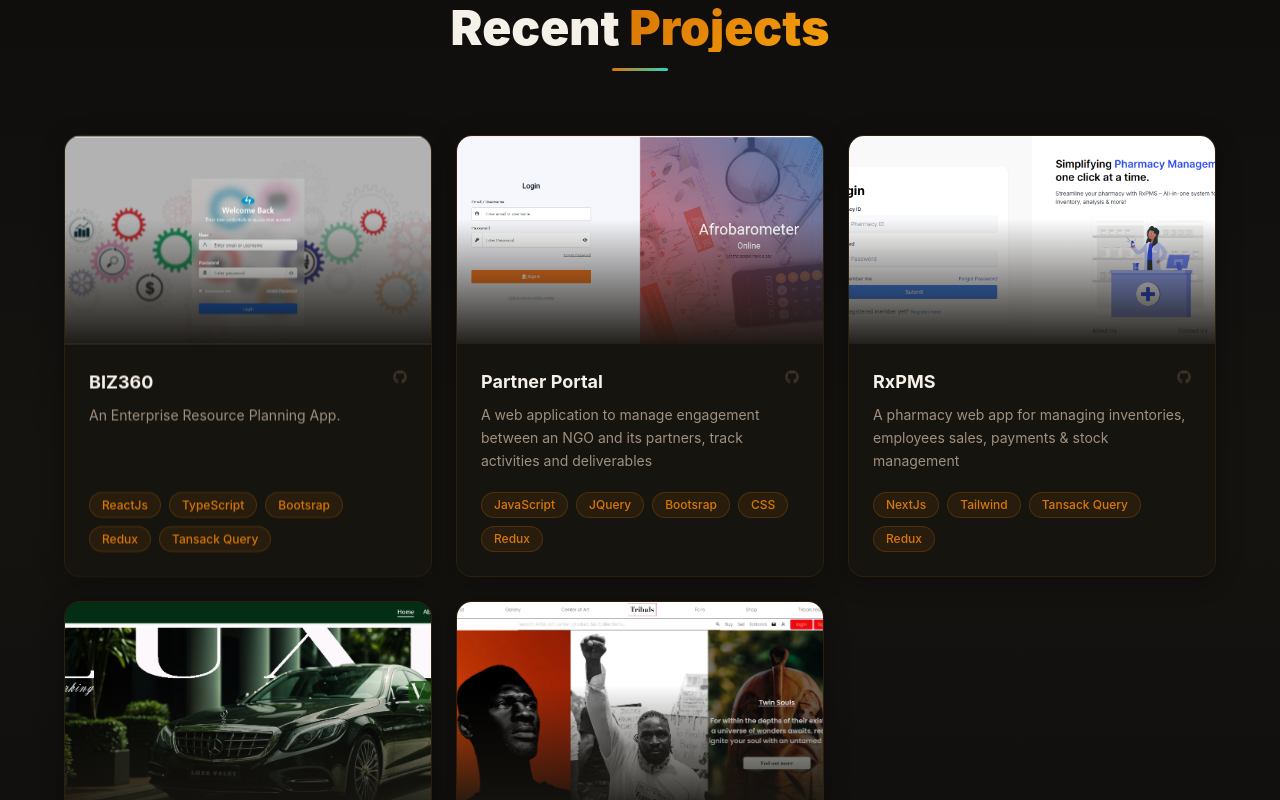
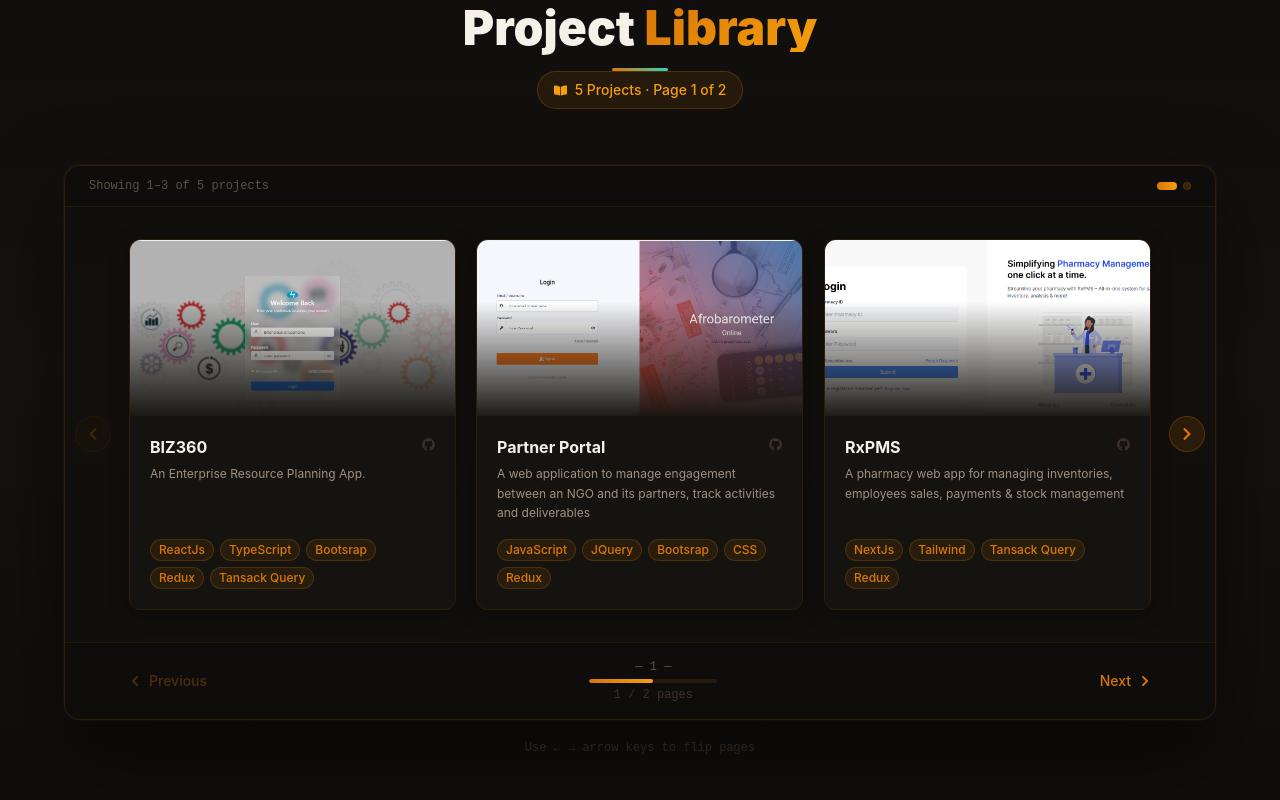
Before and after one commit to aneallaryea100/aneallaryea, a React (Create React App) app: page / in a window 1280 px wide. Shown: the part 920-1720 px from the top of the page. Built offline with nearby package versions, Linux system fonts and the light colour scheme.

Commit message:
update project section

```diff
--- a/src/component/projects/projects.jsx
+++ b/src/component/projects/projects.jsx
@@ -1,18 +1,18 @@
-import { useEffect, useRef } from "react";
+import { useState, useEffect, useRef, useCallback } from "react";
 import projectData from "../../data/projectData";
-import { FaExternalLinkAlt, FaGithub } from "react-icons/fa";
+import { FaExternalLinkAlt, FaGithub, FaChevronLeft, FaChevronRight, FaBookOpen } from "react-icons/fa";
 
+const PER_PAGE = 3; // projects per "page spread"
+const TOTAL    = projectData.length;
+const PAGES    = Math.ceil(TOTAL / PER_PAGE);
+
+/* ── useReveal for section header ─────────────────────────────── */
 function useReveal() {
   const ref = useRef(null);
   useEffect(() => {
     const observer = new IntersectionObserver(
-      ([entry]) => {
-        if (entry.isIntersecting) {
-          entry.target.classList.add("revealed");
-          observer.unobserve(entry.target);
-        }
-      },
-      { threshold: 0.12, rootMargin: "0px 0px -40px 0px" }
+      ([entry]) => { if (entry.isIntersecting) { entry.target.classList.add("revealed"); observer.unobserve(entry.target); } },
+      { threshold: 0.1 }
     );
     const el = ref.current;
     if (el) observer.observe(el);
@@ -21,130 +21,99 @@ function useReveal() {
   return ref;
 }
 
-function ProjectCard({ project, index }) {
-  const ref = useRef(null);
-
-  useEffect(() => {
-    const observer = new IntersectionObserver(
-      ([entry]) => {
-        if (entry.isIntersecting) {
-          setTimeout(() => entry.target.classList.add("revealed"), index * 110);
-          observer.unobserve(entry.target);
-        }
-      },
-      { threshold: 0.1 }
-    );
-    const el = ref.current;
-    if (el) observer.observe(el);
-    return () => el && observer.unobserve(el);
-  }, [index]);
-
-  const openLink = (url, e) => {
-    e.preventDefault();
-    e.stopPropagation();
-    window.open(url, "_blank");
-  };
+/* ── Single project card ───────────────────────────────────────── */
+function ProjectCard({ project }) {
+  const openLink = (url, e) => { e.preventDefault(); e.stopPropagation(); window.open(url, "_blank"); };
+  const hasLinks = project.livedemo || project.github;
 
   return (
     <article
-      ref={ref}
-      className="reveal group relative rounded-2xl overflow-hidden transition-all duration-500 hover:-translate-y-2 flex flex-col"
+      className="group relative rounded-xl overflow-hidden flex flex-col h-full transition-all duration-400 hover:-translate-y-1"
       style={{
-        background: "rgba(22,20,15,0.9)",
+        background: "rgba(22,20,15,0.95)",
         border: "1px solid rgba(217,119,6,0.12)",
-        boxShadow: "0 4px 24px rgba(0,0,0,0.3)",
+        boxShadow: "0 4px 20px rgba(0,0,0,0.3)",
         willChange: "transform",
       }}
       onMouseEnter={(e) => {
-        e.currentTarget.style.borderColor = "rgba(217,119,6,0.4)";
-        e.currentTarget.style.boxShadow = "0 8px 40px rgba(217,119,6,0.12), 0 2px 8px rgba(0,0,0,0.4)";
+        e.currentTarget.style.borderColor = "rgba(217,119,6,0.38)";
+        e.currentTarget.style.boxShadow   = "0 8px 36px rgba(217,119,6,0.1), 0 2px 8px rgba(0,0,0,0.4)";
       }}
       onMouseLeave={(e) => {
         e.currentTarget.style.borderColor = "rgba(217,119,6,0.12)";
-        e.currentTarget.style.boxShadow = "0 4px 24px rgba(0,0,0,0.3)";
+        e.currentTarget.style.boxShadow   = "0 4px 20px rgba(0,0,0,0.3)";
       }}
     >
-      {/* ── Image area ────────────────────────────────────────── */}
-      <div className="relative h-52 overflow-hidden shrink-0">
+      {/* Image */}
+      <div className="relative h-44 overflow-hidden shrink-0">
         <img
           src={project.image}
           alt={project.name}
-          className="w-full h-full object-cover transition-transform duration-700 group-hover:scale-110"
+          className="w-full h-full object-cover transition-transform duration-600 group-hover:scale-108"
+          style={{ transition: "transform 0.6s ease" }}
         />
-        {/* Static gradient so image bottom doesn't bleed into card bg */}
         <div
           className="absolute inset-0"
-          style={{
-            background: "linear-gradient(to bottom, transparent 40%, rgba(22,20,15,0.95) 100%)",
-          }}
+          style={{ background: "linear-gradient(to bottom, transparent 35%, rgba(22,20,15,0.97) 100%)" }}
         />
 
-        {/* Action overlay – only rendered when the project has at least one link */}
-        {(project.livedemo || project.github) && (
+        {/* Link buttons – only if links exist */}
+        {hasLinks && (
           <div
             className="absolute inset-0 flex items-center justify-center gap-3 opacity-0 group-hover:opacity-100"
-            style={{
-              background: "rgba(14,13,12,0.78)",
-              backdropFilter: "blur(6px)",
-              transition: "opacity 0.25s ease",
-            }}
+            style={{ background: "rgba(14,13,12,0.75)", backdropFilter: "blur(5px)", transition: "opacity 0.25s ease" }}
           >
             {project.livedemo && (
               <button
                 onClick={(e) => openLink(project.livedemo, e)}
-                className="flex items-center gap-2 px-4 py-2 rounded-lg text-sm font-semibold hover:scale-105 active:scale-95"
+                className="flex items-center gap-2 px-4 py-2 rounded-lg text-xs font-bold hover:scale-105 active:scale-95"
                 style={{
                   background: "linear-gradient(135deg,#D97706,#F59E0B)",
                   color: "#0e0d0c",
-                  boxShadow: "0 4px 16px rgba(217,119,6,0.45)",
+                  boxShadow: "0 4px 14px rgba(217,119,6,0.4)",
                   transition: "transform 0.15s ease",
                 }}
               >
-                <FaExternalLinkAlt size={11} /> Live Demo
+                <FaExternalLinkAlt size={10} /> Live Demo
               </button>
             )}
             {project.github && (
               <button
                 onClick={(e) => openLink(project.github, e)}
-                className="flex items-center gap-2 px-4 py-2 rounded-lg text-sm font-semibold hover:scale-105 active:scale-95"
+                className="flex items-center gap-2 px-4 py-2 rounded-lg text-xs font-bold hover:scale-105 active:scale-95"
                 style={{
                   background: "rgba(22,20,15,0.95)",
                   color: "#F5F0E8",
-                  border: "1px solid rgba(217,119,6,0.3)",
-                  transition: "transform 0.15s ease, border-color 0.2s ease",
+                  border: "1px solid rgba(217,119,6,0.35)",
+                  transition: "transform 0.15s ease",
                 }}
-                onMouseEnter={(e) => (e.currentTarget.style.borderColor = "rgba(217,119,6,0.7)")}
-                onMouseLeave={(e) => (e.currentTarget.style.borderColor = "rgba(217,119,6,0.3)")}
               >
-                <FaGithub size={13} /> Code
+                <FaGithub size={12} /> Code
               </button>
             )}
           </div>
         )}
       </div>
 
-      {/* ── Details – never dimmed, always readable ───────────── */}
-      <div className="p-6 flex flex-col flex-1" style={{ background: "rgba(22,20,15,0.9)" }}>
-        <div className="flex items-start justify-between mb-2">
+      {/* Details */}
+      <div className="p-5 flex flex-col flex-1" style={{ background: "rgba(22,20,15,0.95)" }}>
+        <div className="flex items-start justify-between mb-1.5">
           <h3
-            className="text-lg font-bold transition-colors duration-300 group-hover:text-amber-400"
+            className="text-base font-bold leading-snug transition-colors duration-300 group-hover:text-amber-400"
             style={{ color: "#F5F0E8" }}
           >
             {project.name}
           </h3>
-          <FaGithub className="shrink-0 mt-0.5" size={14} style={{ color: "#3d3028" }} />
+          <FaGithub size={13} className="shrink-0 mt-0.5 ml-2" style={{ color: "#3d3028" }} />
         </div>
-
-        {/* Description: solid contrast, never affected by hover overlay */}
-        <p className="text-sm mb-5 leading-relaxed" style={{ color: "#A09080" }}>
+        <p className="text-xs leading-relaxed mb-4 flex-1" style={{ color: "#A09080" }}>
           {project.description}
         </p>
-
-        <div className="flex flex-wrap gap-2 mt-auto">
+        <div className="flex flex-wrap gap-1.5 mt-auto">
           {project.technologies.map((tech, i) => (
             <span
               key={i}
-              className="px-3 py-1 text-xs font-medium rounded-full"
+              className="px-2 py-0.5 text-xs font-medium rounded-full"
               style={{
                 background: "rgba(217,119,6,0.1)",
                 color: "#D97706",
@@ -160,8 +129,37 @@ function ProjectCard({ project, index }) {
   );
 }
 
+/* ── Main Projects component ──────────────────────────────────── */
 function Projects() {
+  const [page,      setPage]      = useState(0);
+  const [slideClass, setSlideClass] = useState("");
+  const [animKey,   setAnimKey]   = useState(0);
   const titleRef = useReveal();
+
+  /* ── navigate with direction-aware animation ─────────────────── */
+  const navigate = useCallback((targetPage, dir) => {
+    if (targetPage < 0 || targetPage >= PAGES || targetPage === page) return;
+    setSlideClass(dir === "next" ? "page-slide-next" : "page-slide-prev");
+    setPage(targetPage);
+    setAnimKey((k) => k + 1);
+  }, [page]);
+
+  const goNext = () => navigate(page + 1, "next");
+  const goPrev = () => navigate(page - 1, "prev");
+
+  /* ── keyboard navigation ─────────────────────────────────────── */
+  useEffect(() => {
+    const onKey = (e) => {
+      if (e.key === "ArrowRight") goNext();
+      if (e.key === "ArrowLeft")  goPrev();
+    };
+    window.addEventListener("keydown", onKey);
+    return () => window.removeEventListener("keydown", onKey);
+  });
+
+  const startIdx      = page * PER_PAGE;
+  const currentSlice  = projectData.slice(startIdx, startIdx + PER_PAGE);
+  const progressPct   = ((page + 1) / PAGES) * 100;
 
   return (
     <section
@@ -171,11 +169,11 @@ function Projects() {
     >
       <div className="max-w-6xl mx-auto">
 
-        {/* Section header */}
-        <div ref={titleRef} className="reveal text-center mb-16">
+        {/* ── Section header ──────────────────────────────────── */}
+        <div ref={titleRef} className="reveal text-center mb-14">
           <p className="font-mono text-xs tracking-[0.3em] uppercase mb-3" style={{ color: "#D97706" }}>My Work</p>
           <h2 className="text-4xl md:text-5xl font-black mb-4" style={{ color: "#F5F0E8" }}>
-            Recent{" "}
+            Project{" "}
             <span
               style={{
                 display: "inline-block",
@@ -185,18 +183,183 @@ function Projects() {
                 backgroundClip: "text",
               }}
             >
-              Projects
+              Library
             </span>
           </h2>
-          <div className="section-line" />
+          <div className="section-line mb-5" />
+
+          {/* Project count badge */}
+          <div className="inline-flex items-center gap-2 px-4 py-2 rounded-full text-sm font-medium"
+            style={{
+              background: "rgba(217,119,6,0.1)",
+              border: "1px solid rgba(217,119,6,0.25)",
+              color: "#F59E0B",
+            }}
+          >
+            <FaBookOpen size={13} />
+            {TOTAL} Projects · Page {page + 1} of {PAGES}
+          </div>
         </div>
 
-        {/* Grid */}
-        <div className="grid grid-cols-1 md:grid-cols-2 lg:grid-cols-3 gap-6">
-          {projectData.map((project, index) => (
-            <ProjectCard key={project.id} project={project} index={index} />
-          ))}
+        {/* ── Book container ──────────────────────────────────── */}
+        <div
+          className="relative rounded-2xl overflow-hidden"
+          style={{
+            background: "rgba(18,16,13,0.9)",
+            border: "1px solid rgba(217,119,6,0.14)",
+            boxShadow: "0 32px 80px rgba(0,0,0,0.5), 0 0 0 1px rgba(217,119,6,0.06)",
+          }}
+        >
+          {/* Book top bar */}
+          <div
+            className="flex items-center justify-between px-6 py-3"
+            style={{ borderBottom: "1px solid rgba(217,119,6,0.1)", background: "rgba(14,13,12,0.6)" }}
+          >
+            <span className="font-mono text-xs" style={{ color: "#5a5045" }}>
+              Showing {startIdx + 1}–{Math.min(startIdx + PER_PAGE, TOTAL)} of {TOTAL} projects
+            </span>
+            <div className="flex items-center gap-1.5">
+              {Array.from({ length: PAGES }).map((_, i) => (
+                <button
+                  key={i}
+                  onClick={() => navigate(i, i > page ? "next" : "prev")}
+                  className="rounded-full transition-all duration-300 hover:scale-125"
+                  style={{
+                    width:   i === page ? "20px" : "8px",
+                    height:  "8px",
+                    background: i === page
+                      ? "linear-gradient(90deg,#D97706,#F59E0B)"
+                      : "rgba(217,119,6,0.2)",
+                    border: i === page ? "none" : "1px solid rgba(217,119,6,0.15)",
+                  }}
+                  aria-label={`Go to page ${i + 1}`}
+                />
+              ))}
+            </div>
+          </div>
+
+          {/* ── Left page-turn trigger ──────────────────────── */}
+          <button
+            onClick={goPrev}
+            disabled={page === 0}
+            className="absolute left-0 top-12 bottom-16 z-20 w-14 flex items-center justify-center group transition-all duration-300"
+            style={{ opacity: page === 0 ? 0.2 : 1, cursor: page === 0 ? "default" : "pointer" }}
+            aria-label="Previous page"
+          >
+            <div
+              className="w-9 h-9 rounded-full flex items-center justify-center transition-all duration-300 group-hover:scale-110"
+              style={{
+                background: "rgba(217,119,6,0.12)",
+                border: "1px solid rgba(217,119,6,0.25)",
+                color: "#D97706",
+              }}
+            >
+              <FaChevronLeft size={14} />
+            </div>
+            {/* Page-curl hint */}
+            <div
+              className="absolute left-0 top-0 bottom-0 w-2 opacity-0 group-hover:opacity-100 transition-opacity duration-300"
+              style={{ background: "linear-gradient(90deg,rgba(217,119,6,0.15),transparent)" }}
+            />
+          </button>
+
+          {/* ── Right page-turn trigger ─────────────────────── */}
+          <button
+            onClick={goNext}
+            disabled={page === PAGES - 1}
+            className="absolute right-0 top-12 bottom-16 z-20 w-14 flex items-center justify-center group transition-all duration-300"
+            style={{ opacity: page === PAGES - 1 ? 0.2 : 1, cursor: page === PAGES - 1 ? "default" : "pointer" }}
+            aria-label="Next page"
+          >
+            <div
+              className="w-9 h-9 rounded-full flex items-center justify-center transition-all duration-300 group-hover:scale-110"
+              style={{
+                background: "rgba(217,119,6,0.12)",
+                border: "1px solid rgba(217,119,6,0.25)",
+                color: "#D97706",
+              }}
+            >
+              <FaChevronRight size={14} />
+            </div>
+            {/* Page-curl hint */}
+            <div
+              className="absolute right-0 top-0 bottom-0 w-2 opacity-0 group-hover:opacity-100 transition-opacity duration-300"
+              style={{ background: "linear-gradient(270deg,rgba(217,119,6,0.15),transparent)" }}
+            />
+          </button>
+
+          {/* ── Animated project grid ───────────────────────── */}
+          <div className="px-16 py-8">
+            <div
+              key={animKey}
+              className={`grid grid-cols-1 sm:grid-cols-2 lg:grid-cols-3 gap-5 ${slideClass}`}
+            >
+              {currentSlice.map((project) => (
+                <ProjectCard key={project.id} project={project} />
+              ))}
+
+              {/* Empty slot placeholders so grid stays stable on last page */}
+              {currentSlice.length < PER_PAGE &&
+                Array.from({ length: PER_PAGE - currentSlice.length }).map((_, i) => (
+                  <div key={`empty-${i}`} className="rounded-xl" style={{ minHeight: "280px", border: "1px dashed rgba(217,119,6,0.08)" }} />
+                ))
+              }
+            </div>
+          </div>
+
+          {/* ── Bottom book footer ──────────────────────────── */}
+          <div
+            className="flex items-center justify-between px-16 py-4"
+            style={{ borderTop: "1px solid rgba(217,119,6,0.1)", background: "rgba(14,13,12,0.5)" }}
+          >
+            {/* Prev button */}
+            <button
+              onClick={goPrev}
+              disabled={page === 0}
+              className="flex items-center gap-2 text-sm font-medium transition-all duration-300 hover:gap-3 disabled:opacity-30"
+              style={{ color: "#D97706" }}
+            >
+              <FaChevronLeft size={12} />
+              Previous
+            </button>
+
+            {/* Center: page number in book style */}
+            <div className="flex flex-col items-center gap-1">
+              <span className="font-mono text-xs" style={{ color: "#5a5045" }}>
+                — {page + 1} —
+              </span>
+              {/* Progress bar */}
+              <div className="w-32 h-1 rounded-full overflow-hidden" style={{ background: "rgba(217,119,6,0.12)" }}>
+                <div
+                  className="h-full rounded-full transition-all duration-500 ease-out"
+                  style={{
+                    width: `${progressPct}%`,
+                    background: "linear-gradient(90deg,#D97706,#F59E0B)",
+                  }}
+                />
+              </div>
+              <span className="font-mono text-xs" style={{ color: "#3d3028" }}>
+                {page + 1} / {PAGES} pages
+              </span>
+            </div>
+
+            {/* Next button */}
+            <button
+              onClick={goNext}
+              disabled={page === PAGES - 1}
+              className="flex items-center gap-2 text-sm font-medium transition-all duration-300 hover:gap-3 disabled:opacity-30"
+              style={{ color: "#D97706" }}
+            >
+              Next
+              <FaChevronRight size={12} />
+            </button>
+          </div>
         </div>
+
+        {/* Keyboard hint */}
+        <p className="text-center mt-5 text-xs font-mono" style={{ color: "#3d3028" }}>
+          Use ← → arrow keys to flip pages
+        </p>
       </div>
     </section>
   );
```
Also changed, not shown: src/index.css (+12 -0 lines).
